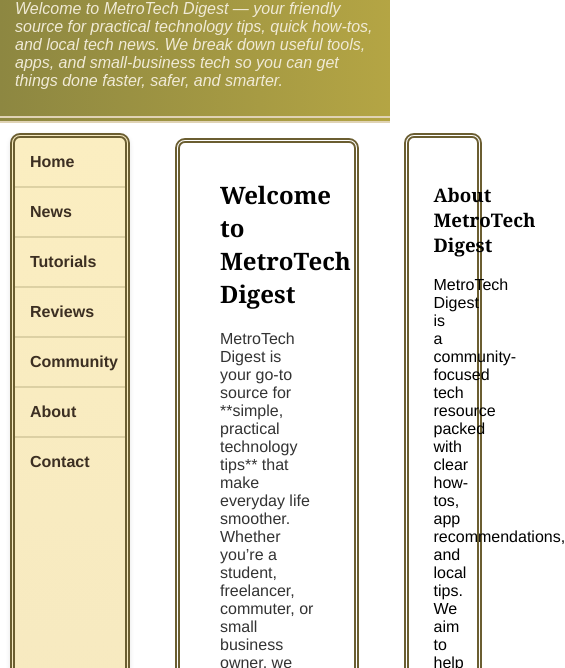
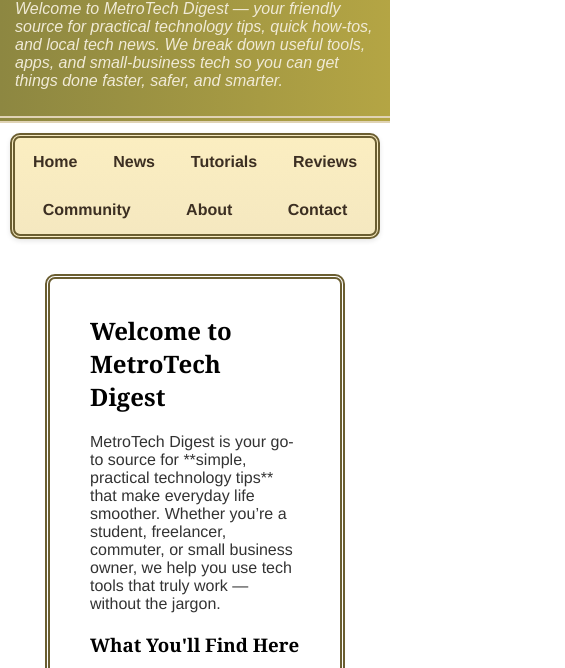
Before and after one commit to JazelleTamayo/MetroTechDigest, a plain HTML site: page index.html in a window 390 px wide. Shown: the part 176-844 px from the top of the page, 565 px wide, since content can reach past the window. Drawn offline with Linux system fonts and the light colour scheme.

Commit message:
Update CSS for aside responsiveness

```diff
--- a/static/css/MetroTechDigest.css
+++ b/static/css/MetroTechDigest.css
@@ -100,13 +100,15 @@ section {
 
 aside {
 
-    flex: 0 0 20%;
-    min-width: 0;
+    flex: 1;
+    min-width: 200px;
     padding: 25px;
     border-left: 2px solid gray;
-    margin: 10px 10px;
+    margin: 10px;
     border: 5px double #6B5E31;
     border-radius: 10px;
+    overflow-y: auto;
+
 }
 
 article p {
@@ -122,6 +124,40 @@ img {
     padding: 10px;
     border: 2px solid black;
 }
+
+@media (max-width: 900px) {
+    nav ul {
+        display: flex;
+        flex-direction: row;
+        flex-wrap: wrap;         /* wrap if needed on very small screens */
+        justify-content: space-around;
+        padding: 0;
+        margin: 0;
+        list-style: none;
+    }
+
+    nav li {
+        border-bottom: none;
+    }
+
+    nav a {
+       display: block;
+    }
+
+    .toFlex {
+        flex-direction: column;
+        height: auto;
+
+    }
+
+    main, aside {
+        width: calc(100% - 20px); /* subtract left + right margin if any */
+        margin: 10px;              /* uniform margin top/right/bottom/left */
+        min-width: 0;
+    }
+
+}
+
 
 figcaption {
     text-align: center;
```
